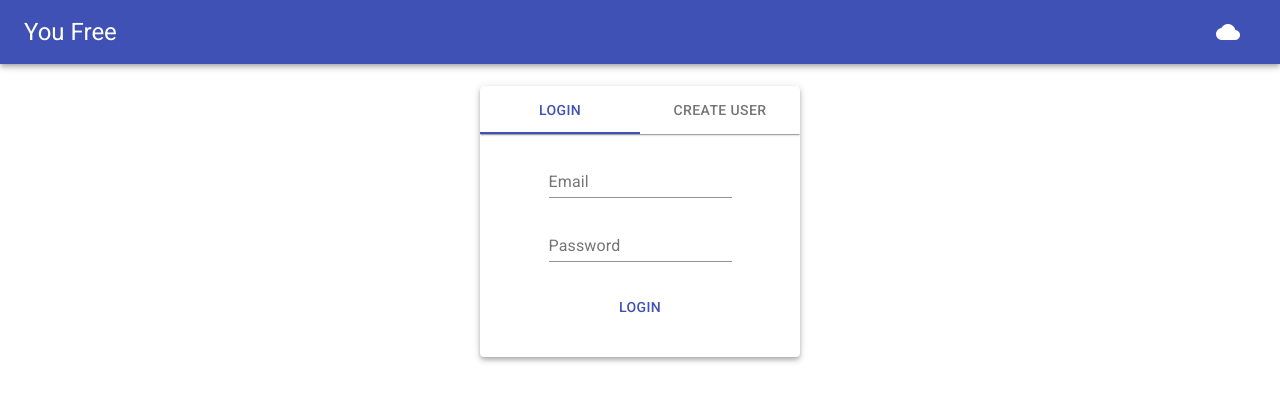
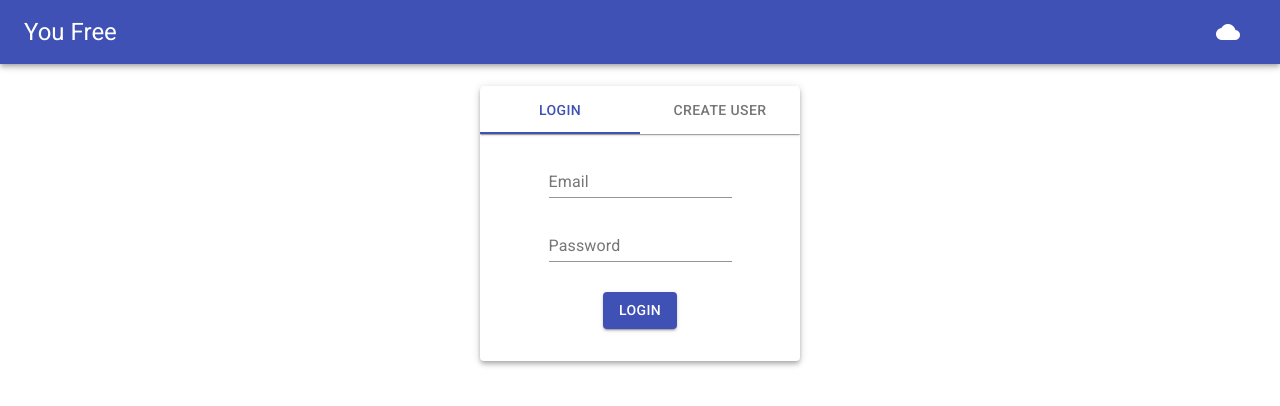
Before and after one commit to nate12345678/YouFree, a React (Create React App) app in the folder electron/: page / in a window 1280 px wide. Shown: the top 406 px of the page. Built offline with nearby package versions, Linux system fonts and the light colour scheme.

Commit message:
Styled auth submit button

```diff
--- a/electron/src/components/login/CreateUserForm.js
+++ b/electron/src/components/login/CreateUserForm.js
@@ -30,7 +30,7 @@ class CreateUserForm extends React.Component {
 				<TextField className="createUserField" label="Email" type="email" onChange={(event) => this.setState({ email: event.target.value })} />
 				<TextField className="createUserField" label="Username" type="text" onChange={(event) => this.setState({ username: event.target.value })} />
 				<TextField className="createUserField" label="Password" type="password" onChange={(event) => this.setState({ password: event.target.value })} />
-				<Button id="createUserSubmitButton" color="primary" onClick={this.onFormSubmit}>Submit</Button>
+				<Button id="createUserSubmitButton" variant="contained" color="primary" onClick={this.onFormSubmit}>Submit</Button>
 			</form>
 		);
 	}
--- a/electron/src/components/login/LoginForm.js
+++ b/electron/src/components/login/LoginForm.js
@@ -28,7 +28,7 @@ class LoginForm extends React.Component {
 			<form id="createUserForm">
 				<TextField className="createUserField" label="Email" type="email" onChange={(event) => this.setState({ email: event.target.value })} />
 				<TextField className="createUserField" label="Password" type="password" onChange={(event) => this.setState({ password: event.target.value })} />
-				<Button id="loginSubmitButton" color="primary" onClick={this.onFormSubmit}>Login</Button>
+				<Button id="loginSubmitButton" variant="contained" color="primary" onClick={this.onFormSubmit}>Login</Button>
 			</form>
 		);
 	}
--- a/electron/src/css/login/CreateUserForm.css
+++ b/electron/src/css/login/CreateUserForm.css
@@ -10,5 +10,5 @@
 }
 
 #createUserSubmitButton {
-	margin-top: 0.75em;
+	margin-top: 1em;
 }
--- a/electron/src/css/login/LoginForm.css
+++ b/electron/src/css/login/LoginForm.css
@@ -1,4 +1,4 @@
 
 #loginSubmitButton {
-	margin-top: 0.75em;
+	margin-top: 1em;
 }
```
